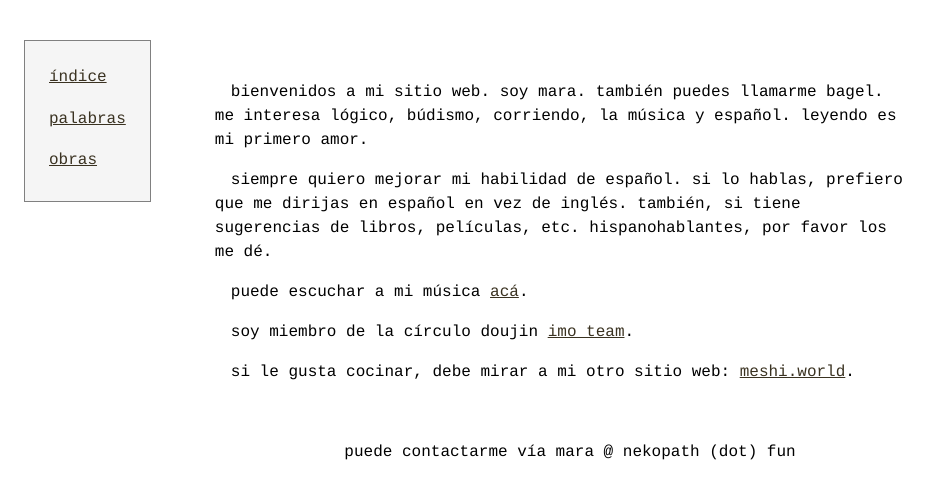
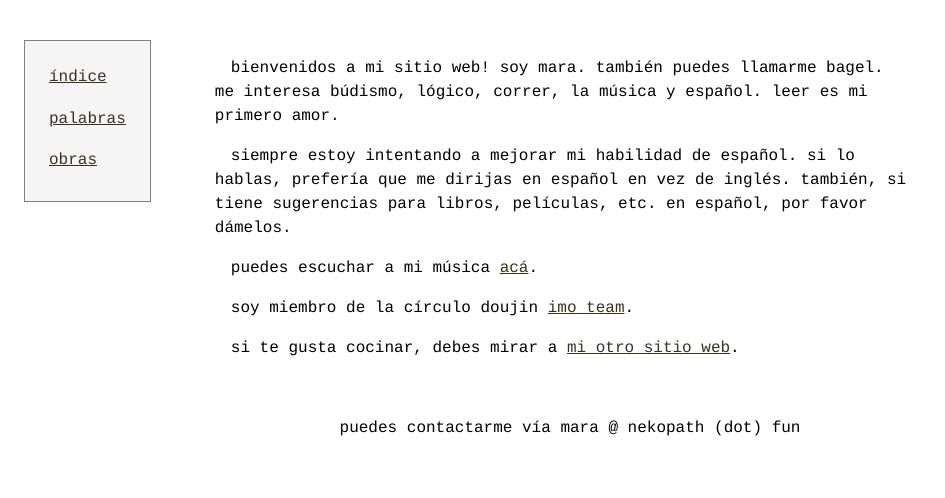
Before and after one commit to mewels/site, a SvelteKit app: page / in a window 1280 px wide. Shown: the top 498 px of the page, without its empty margins (0-945 px from the left). Built offline with nearby package versions, Linux system fonts and the light colour scheme.

Commit message:
content changes

```diff
--- a/src/routes/+page.svelte
+++ b/src/routes/+page.svelte
@@ -2,17 +2,16 @@
    import '../app.css'
 </script>
 <div>
-    <br>
     <p>
-        bienvenidos a mi sitio web. soy mara. también puedes llamarme bagel. me interesa lógico, búdismo, corriendo, la música y español. leyendo es mi primero amor.
+        bienvenidos a mi sitio web! soy mara. también puedes llamarme bagel. me interesa búdismo, lógico, correr, la música y español. leer es mi primero amor.
     </p>
 
     <p>
-        siempre quiero mejorar mi habilidad de español. si lo hablas, prefiero que me dirijas en español en vez de inglés. también, si tiene sugerencias de libros, películas, etc. hispanohablantes, por favor los me dé.
+        siempre estoy intentando a mejorar mi habilidad de español. si lo hablas, prefería que me dirijas en español en vez de inglés. también, si tiene sugerencias para libros, películas, etc. en español, por favor dámelos.
     </p>
 
     <p>
-        puede escuchar a mi música <a href = "https://soundcloud.com/nekopath">acá</a>.
+        puedes escuchar a mi música <a href = "https://soundcloud.com/nekopath">acá</a>.
     </p>
 
     <p>
@@ -20,11 +19,11 @@
     </p>
 
     <p>
-        si le gusta cocinar, debe mirar a mi otro sitio web: <a href = "https://meshi.world">meshi.world</a>.
+        si te gusta cocinar, debes mirar a <a href = "https://meshi.world">mi otro sitio web</a>.
     </p>
     <br>
     <p style="text-align:center">
-        puede contactarme vía mara @ nekopath (dot) fun
+        puedes contactarme vía mara @ nekopath (dot) fun
     </p>
 </div>
 
--- a/src/routes/obras/+page.svelte
+++ b/src/routes/obras/+page.svelte
@@ -2,7 +2,6 @@
     import '../../app.css'
 </script>
 <div>
-    <br>
     <h3>
         obras académicas
     </h3>
@@ -17,10 +16,6 @@
 </div>
 
 <style>
-    h3 {
-        text-indent: 2rem;
-    }
-
     ul {
         list-style: none;
     }
--- a/src/routes/palabras/+page.svelte
+++ b/src/routes/palabras/+page.svelte
@@ -2,7 +2,6 @@
     import '../../app.css'
 </script>
 <div>
-    <br>
     <h3>
         mis obras literarias
     </h3>
@@ -16,6 +15,7 @@
 <style>
     h3 {
         text-indent: 2rem;
+        text-align: center;
     }
 
     ul {
```
